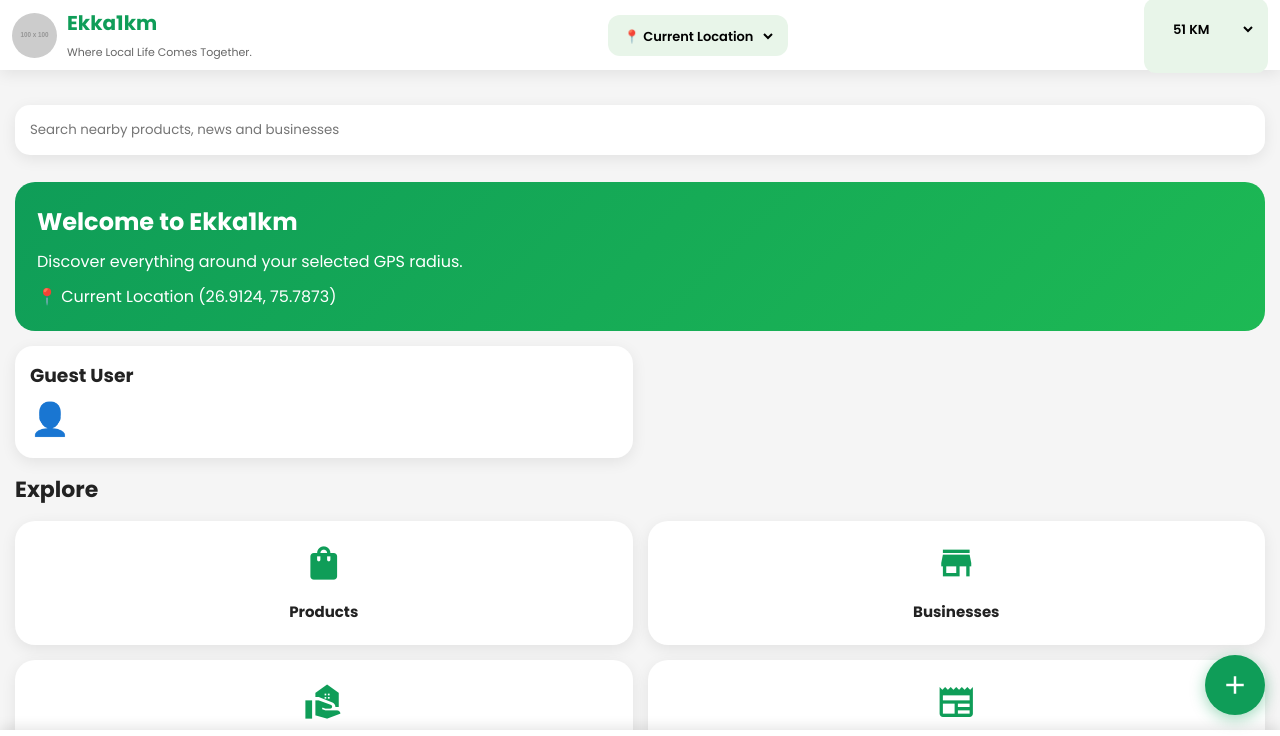
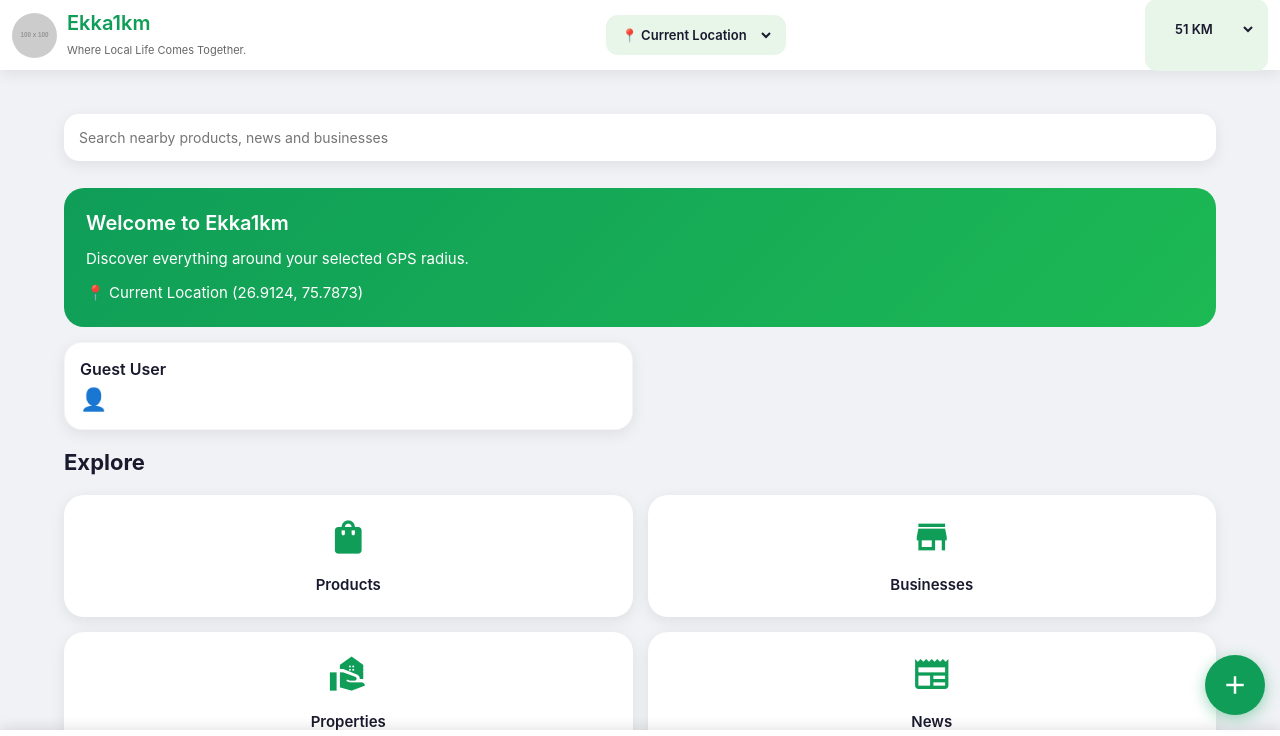
Before and after one commit to ikka1km-platform/Ekka1km_Development, a plain HTML site: page Frontend/index.html in a window 1280 px wide. Shown: the top 736 px of the page. Drawn offline with Linux system fonts and the light colour scheme; placeholder pictures from the web are drawn by us.

Commit message:
UI UX Stage 1 - visual design foundation

```diff
--- a/Frontend/Style.css
+++ b/Frontend/Style.css
@@ -12,13 +12,17 @@
   margin:0;
   padding:0;
   box-sizing:border-box;
-  font-family:'Poppins',sans-serif;
+  font-family:-apple-system,BlinkMacSystemFont,'Segoe UI',Roboto,Oxygen,Ubuntu,Cantarell,sans-serif;
 }
 
 body{
-  background:#f5f5f5;
-  color:#222;
+  background:var(--page-bg);
+  color:var(--text-primary);
   overflow-x:hidden;
+  font-size:15px;
+  line-height:1.6;
+  -webkit-font-smoothing:antialiased;
+  -moz-osx-font-smoothing:grayscale;
 }
 
 /* ==========================================================
@@ -33,6 +37,20 @@
   --danger:#d32f2f;
   --gray:#666;
   --light:#fafafa;
+  --page-bg:#f0f2f5;
+  --text-primary:#1a1a2e;
+  --text-secondary:#555;
+  --text-muted:#888;
+  --border:#e0e0e0;
+  --success:#0f9d58;
+  --warning:#f9a825;
+  --radius-sm:8px;
+  --radius-md:12px;
+  --radius-lg:18px;
+  --spacing-xs:4px;
+  --spacing-sm:8px;
+  --spacing-md:15px;
+  --spacing-lg:20px;
 }
 
 /* ==========================================================
@@ -95,11 +113,14 @@
 main{
   padding-top:90px;
   padding-bottom:90px;
+  min-height:100vh;
 }
 
 .page{
   display:none;
   padding:15px;
+  max-width:1200px;
+  margin:0 auto;
 }
 
 .activePage{
@@ -113,29 +134,40 @@
 .card,
 .product,
 .newsCard{
-  background:#fff;
+  background:var(--card);
   padding:15px;
   border-radius:18px;
   box-shadow:var(--shadow);
   margin-bottom:15px;
+  border:1px solid rgba(0,0,0,.04);
+  transition:box-shadow .2s ease;
 }
 
 .card h1{
   color:var(--primary);
+  font-size:22px;
+  font-weight:700;
 }
 
 .card h2{
   margin-bottom:8px;
+  font-size:18px;
+  font-weight:600;
+  color:var(--text-primary);
 }
 
 .card h3{
   margin-bottom:5px;
+  font-size:16px;
+  font-weight:600;
+  color:var(--text-primary);
 }
 
 .card p{
   margin-top:6px;
-  color:#555;
-  line-height:1.5;
+  color:var(--text-secondary);
+  line-height:1.6;
+  font-size:14px;
 }
 
 /* ==========================================================
@@ -234,19 +266,28 @@
 button{
   width:100%;
   margin-top:10px;
-  padding:13px;
+  padding:13px 16px;
   border:none;
   border-radius:12px;
   cursor:pointer;
   background:var(--primary);
   color:#fff;
   font-size:15px;
-  font-weight:500;
-  transition:.2s;
+  font-weight:600;
+  transition:background .2s ease,transform .15s ease,box-shadow .2s ease;
+  display:inline-flex;
+  align-items:center;
+  justify-content:center;
+  gap:6px;
 }
 
 button:hover{
-  opacity:.92;
+  background:var(--primary-dark);
+  box-shadow:0 4px 12px rgba(15,157,88,.3);
+}
+
+button:active{
+  transform:scale(.97);
 }
 
 .btn-danger{
@@ -265,17 +306,22 @@
 textarea,
 select{
   width:100%;
-  padding:13px;
-  border:1px solid #ddd;
+  padding:13px 14px;
+  border:1px solid var(--border);
   border-radius:12px;
   margin-bottom:12px;
   outline:none;
-  background:#fff;
+  background:var(--card);
+  font-size:14px;
+  color:var(--text-primary);
+  transition:border-color .2s ease,box-shadow .2s ease;
 }
 
 input:focus,
-textarea:focus{
+textarea:focus,
+select:focus{
   border-color:var(--primary);
+  box-shadow:0 0 0 3px rgba(15,157,88,.12);
 }
 
 textarea{
@@ -1286,6 +1332,37 @@
 }
 
 /* ==========================================================
+   TYPOGRAPHY UTILITIES
+========================================================== */
+
+h1{font-size:24px;font-weight:700;line-height:1.3;}
+h2{font-size:20px;font-weight:600;line-height:1.35;}
+h3{font-size:17px;font-weight:600;line-height:1.4;}
+h4{font-size:15px;font-weight:600;line-height:1.4;}
+h5{font-size:14px;font-weight:600;line-height:1.4;}
+h6{font-size:13px;font-weight:600;line-height:1.4;}
+
+.text-muted{color:var(--text-muted);font-size:13px;}
+.text-secondary{color:var(--text-secondary);font-size:14px;}
+.text-small{font-size:12px;color:var(--text-muted);}
+
+/* ==========================================================
+   RESPONSIVE FOUNDATION
+========================================================= */
+
+@media(min-width:768px){
+  .page{
+    padding:20px;
+  }
+}
+
+@media(min-width:1024px){
+  .page{
+    padding:24px;
+  }
+}
+
+/* ==========================================================
    MOBILE
 ========================================================== */
 
```
